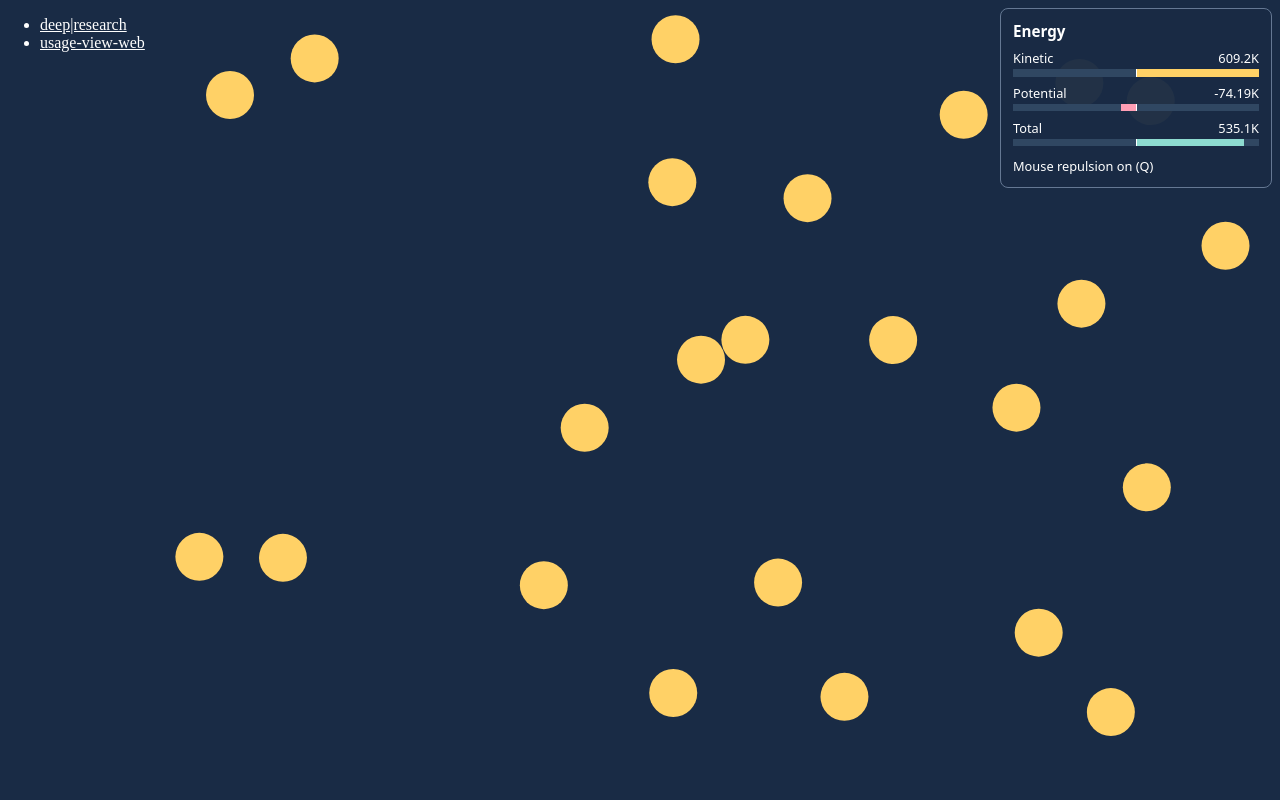
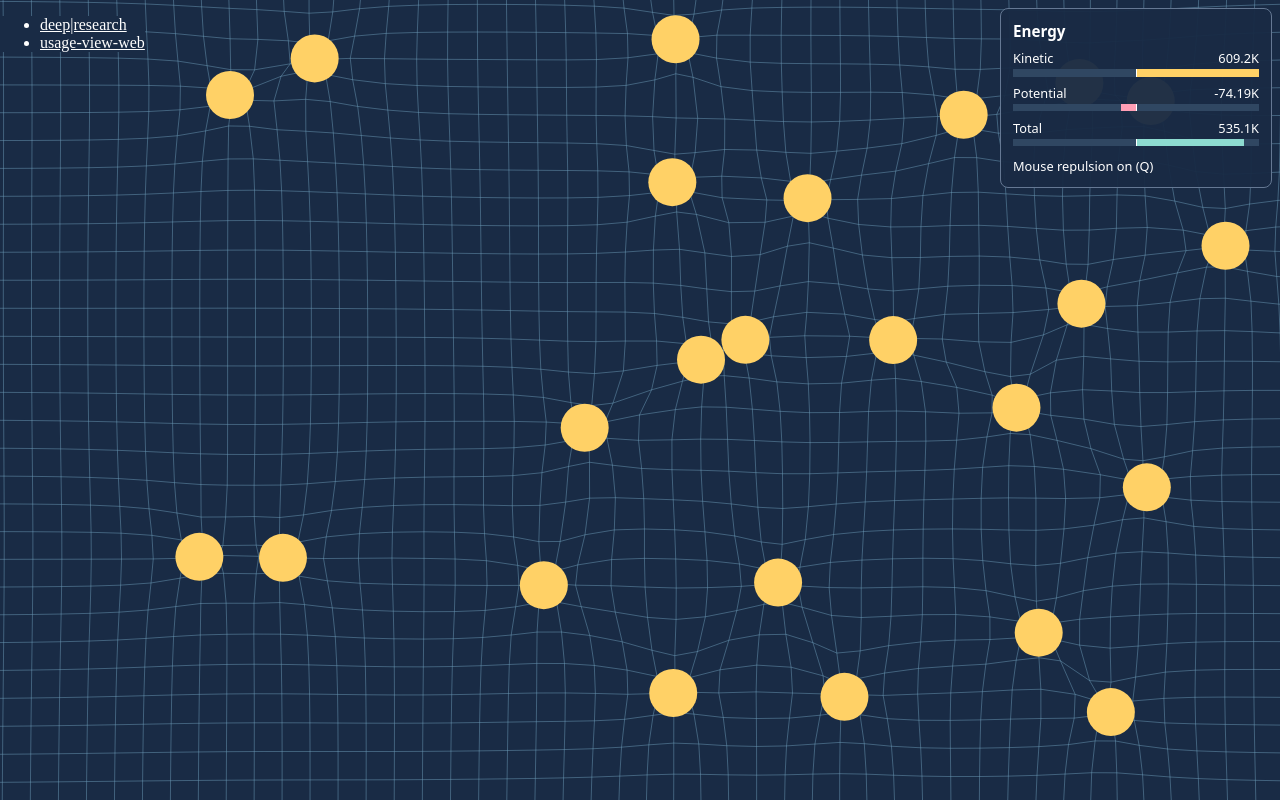
Before and after one commit to PhillipNordwall/PhillipNordwall.github.io, a plain HTML site: page index.html in a window 1280 px wide. Drawn offline with Linux system fonts and the light colour scheme.

Commit message:
Visualize the net force field with a distorted background grid

```diff
--- a/index.html
+++ b/index.html
@@ -16,6 +16,14 @@
         position: fixed;
         inset: 0;
         overflow: hidden;
+      }
+
+      #field-grid {
+        position: absolute;
+        inset: 0;
+        width: 100%;
+        height: 100%;
+        pointer-events: none;
       }
 
       .ball {
@@ -98,7 +106,9 @@
     </style>
   </head>
   <body>
-    <main id="playfield" aria-label="Bouncing balls"></main>
+    <main id="playfield" aria-label="Bouncing balls with a distorted force-field grid">
+      <canvas id="field-grid" aria-hidden="true"></canvas>
+    </main>
     <nav aria-label="Projects">
       <ul>
         <li><a href="./deep_research/">deep|research</a></li>
@@ -124,6 +134,10 @@
     </section>
     <script>
       const playfield = document.querySelector('#playfield');
+      const canvas = document.querySelector('#field-grid');
+      const brush = canvas.getContext('2d');
+      let grid = [];
+      let spacing;
       const readout = document.querySelector('#physics-readout');
       const mouseRepulsionStatus = document.querySelector('#mouse-repulsion');
       const energyRows = Array.from(document.querySelectorAll('.energy-row'), (row) => ({
@@ -153,6 +167,70 @@
         diameter = balls[0].element.getBoundingClientRect().width;
         maxX = Math.max(0, playfield.clientWidth - diameter);
         maxY = Math.max(0, playfield.clientHeight - diameter);
+      }
+
+      function resizeGrid() {
+        if (!brush) return;
+        const width = playfield.clientWidth;
+        const height = playfield.clientHeight;
+        const scale = Math.min(window.devicePixelRatio || 1, 2);
+        canvas.width = Math.round(width * scale);
+        canvas.height = Math.round(height * scale);
+        brush.setTransform(scale, 0, 0, scale, 0, 0);
+        brush.strokeStyle = 'rgba(135, 190, 218, 0.38)';
+        spacing = Math.max(28, Math.ceil(Math.sqrt(width * height / 1800)));
+        // Extend past the viewport so displaced lines still reach the edges.
+        grid = Array.from({ length: Math.ceil(height / spacing) + 3 }, (_, row) =>
+          Array.from({ length: Math.ceil(width / spacing) + 3 }, (_, col) => ({
+            x: (col - 1) * spacing, y: (row - 1) * spacing, px: 0, py: 0,
+          })));
+      }
+
+      // Multiply the displacement vector by this factor to get acceleration.
+      function fieldFactor(dx, dy, strength, cutoff) {
+        const squared = dx * dx + dy * dy;
+        return squared === 0 ? 0 : strength / (Math.sqrt(squared) * Math.max(squared, cutoff * cutoff));
+      }
+
+      function drawField() {
+        if (!brush) return;
+        const radius = diameter / 2;
+        const limit = spacing * 0.9;
+        for (const row of grid) {
+          for (const point of row) {
+            let ax = 0;
+            let ay = 0;
+            for (const ball of balls) {
+              const dx = ball.x + radius - point.x;
+              const dy = ball.y + radius - point.y;
+              const factor = fieldFactor(dx, dy, attraction, diameter);
+              ax += dx * factor;
+              ay += dy * factor;
+            }
+            if (mouseRepulsionEnabled && pointer) {
+              const dx = point.x - pointer.x;
+              const dy = point.y - pointer.y;
+              const factor = fieldFactor(dx, dy, repulsion, radius);
+              ax += dx * factor;
+              ay += dy * factor;
+            }
+            // Compress large magnitudes while preserving the net force direction.
+            const gain = limit / (32 / forceScale + Math.hypot(ax, ay));
+            point.px = point.x + ax * gain;
+            point.py = point.y + ay * gain;
+          }
+        }
+        brush.clearRect(0, 0, playfield.clientWidth, playfield.clientHeight);
+        brush.beginPath();
+        for (const row of grid) {
+          brush.moveTo(row[0].px, row[0].py);
+          for (const point of row) brush.lineTo(point.px, point.py);
+        }
+        for (let col = 0; col < grid[0].length; col++) {
+          brush.moveTo(grid[0][col].px, grid[0][col].py);
+          for (const row of grid) brush.lineTo(row[col].px, row[col].py);
+        }
+        brush.stroke();
       }
 
       function addBall() {
@@ -209,13 +287,9 @@
           if (mouseRepulsionEnabled && pointer) {
             const dx = ball.x + diameter / 2 - pointer.x;
             const dy = ball.y + diameter / 2 - pointer.y;
-            const distance = Math.hypot(dx, dy);
-            if (distance > 0) {
-              // Limit the acceleration within the ball's radius.
-              const repulsionStep = forceScale * repulsion * seconds / Math.max(distance, diameter / 2) ** 2;
-              ball.vx += repulsionStep * dx / distance;
-              ball.vy += repulsionStep * dy / distance;
-            }
+            const factor = fieldFactor(dx, dy, repulsion, diameter / 2) * forceScale * seconds;
+            ball.vx += dx * factor;
+            ball.vy += dy * factor;
           }
           ball.x += ball.vx * seconds;
           ball.y += ball.vy * seconds;
@@ -232,16 +306,11 @@
       function attract(first, second, seconds) {
         const dx = second.x - first.x;
         const dy = second.y - first.y;
-        const distance = Math.hypot(dx, dy);
-        if (distance > 0) {
-          const attractionStep = forceScale * attraction * seconds / Math.max(distance, diameter) ** 2;
-          const dvx = attractionStep * dx / distance;
-          const dvy = attractionStep * dy / distance;
-          first.vx += dvx;
-          first.vy += dvy;
-          second.vx -= dvx;
-          second.vy -= dvy;
-        }
+        const factor = fieldFactor(dx, dy, attraction, diameter) * forceScale * seconds;
+        first.vx += dx * factor;
+        first.vy += dy * factor;
+        second.vx -= dx * factor;
+        second.vy -= dy * factor;
       }
 
       function collide(first, second) {
@@ -343,14 +412,19 @@
           }
           render();
         }
+        drawField();
         updateEnergyChart();
         if (!readout.hidden) updateReadout();
         requestAnimationFrame(animate);
       }
 
       for (let i = 0; i < initialBallCount; i++) addBall();
+      resizeGrid();
 
-      window.addEventListener('resize', measure);
+      window.addEventListener('resize', () => {
+        measure();
+        resizeGrid();
+      });
       window.addEventListener('wheel', (event) => {
         if (event.ctrlKey || event.deltaY === 0) return;
         forceScale = Math.max(0.01, Math.min(100, forceScale * 1.1 ** -Math.sign(event.deltaY)));
```
